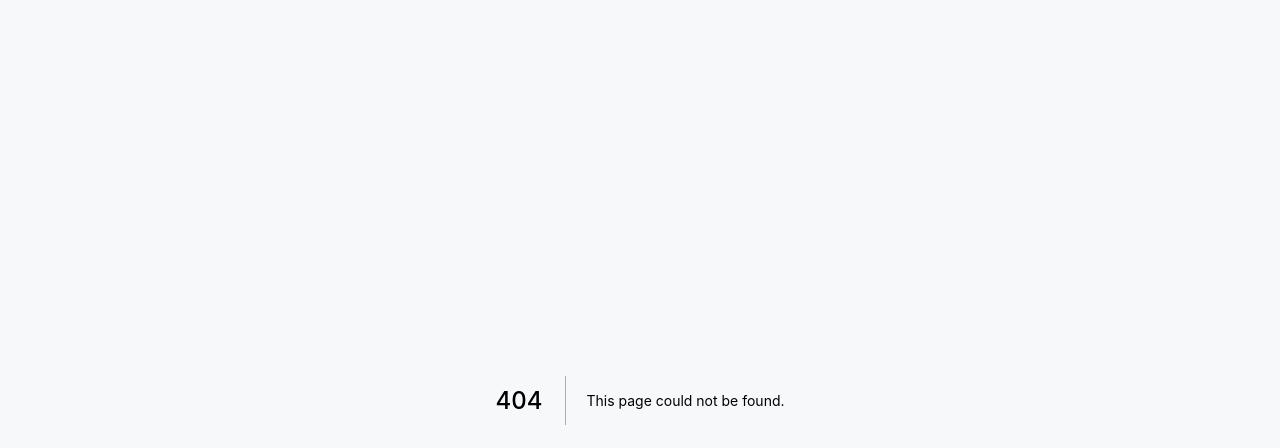
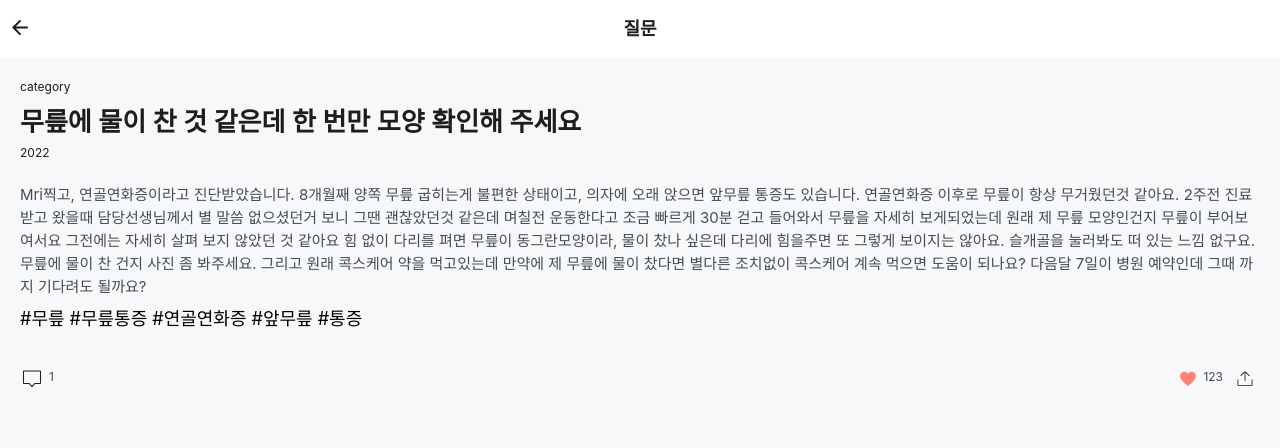
Before and after one commit to team-dorandoran/fe_medikit, a Next.js app: page /qnadetail in a window 1280 px wide. Before the commit this address had no page. Shown: the top 448 px of the page. Built offline with nearby package versions, Linux system fonts and the light colour scheme; a web font is replaced by a local one.

Commit message:
wip: qna detail

```diff
--- a/src/components/common/Cards/constants.ts
+++ b/src/components/common/Cards/constants.ts
@@ -1,5 +1,6 @@
 export const example = [
   {
+    id: '1',
     category: '무릎',
     question: '무릎이 아파요',
     answer: '아프면 병원 가세요.',
@@ -8,6 +9,7 @@ export const example = [
     isLiked: true,
   },
   {
+    id: '2',
     category: '무릎',
     question: '무릎이 아파요',
     answer: '아프면 병원 가세요.',
@@ -16,6 +18,7 @@ export const example = [
     isLiked: false,
   },
   {
+    id: '3',
     category: '무릎',
     question: '무릎이 아파요',
     answer: '아프면 병원 가세요.',
--- a/src/components/common/Text/index.tsx
+++ b/src/components/common/Text/index.tsx
@@ -9,17 +9,17 @@ const Text = styled('span', {
       white: { color: '$white' },
     },
     size: {
-      h1: { fontSize: '32px' },
-      h2: { fontSize: '26px' },
-      h4: { fontSize: '18px' },
+      h1: { fontSize: '$H1' },
+      h2: { fontSize: '$H2' },
+      h4: { fontSize: '$H4' },
       body1: { fontSize: '15px' },
-      body2: { fontSize: '12px' },
-      body3: { fontSize: '11px' },
-      caption: { fontSize: '10px' },
+      body2: { fontSize: '$BODY2' },
+      body3: { fontSize: '$BODY3' },
+      caption: { fontSize: '$CAPTION' },
     },
     weight: {
-      bold: { fontWeight: 700 },
-      semiBold: { fontWeight: 600 },
+      bold: { fontWeight: '$bold' },
+      semiBold: { fontWeight: '$semiBold' },
       normal: { fontWeight: 400 },
     },
   },
--- /dev/null
+++ b/src/components/common/_Icons/index.tsx
@@ -0,0 +1,6 @@
+import IconMessage from 'assets/svg/iconMessage.svg'
+import IconHeartFilled from 'assets/svg/iconHeartFilled.svg'
+import IconHeart from 'assets/svg/iconHeart.svg'
+import IconShare from 'assets/svg/iconShare.svg'
+
+export { IconMessage, IconHeartFilled, IconHeart, IconShare }
--- a/src/components/common/_Layouts/headers/BoardHeader/BoardHeader.tsx
+++ b/src/components/common/_Layouts/headers/BoardHeader/BoardHeader.tsx
@@ -2,6 +2,7 @@ import { styled } from 'styles/globalStitches'
 import { useRouter } from 'next/router'
 
 import IconBack from 'assets/svg/iconBack.svg'
+import Text from 'components/common/Text'
 interface BoardHeaderProps {
   title?: string
 }
@@ -14,7 +15,9 @@ const BoardHeader = ({ title }: BoardHeaderProps) => {
       <button onClick={() => router.back()}>
         <IconBack />
       </button>
-      <h1>{title}</h1>
+      <Text size="h4" weight="semiBold">
+        {title}
+      </Text>
     </Wrapper>
   )
 }
--- a/src/components/common/_Layouts/layouts/BoardLayout/BoardLayout.module.scss
+++ /dev/null
@@ -1,6 +0,0 @@
-.contentWrapper {
-  width: 100%;
-  height: calc(100vh - 57px);
-  background-color: #f7f8f9;
-  font-size: 18px;
-}
--- a/src/components/common/_Layouts/layouts/BoardLayout/BoardLayout.tsx
+++ b/src/components/common/_Layouts/layouts/BoardLayout/BoardLayout.tsx
@@ -1,3 +1,4 @@
+import { styled } from 'styles/globalStitches'
 import styles from './BoardLayout.module.scss'
 
 interface HomeLayoutProps {
@@ -15,10 +16,18 @@ const BoardLayout = ({
   return (
     <>
       {header}
-      <div className={styles.contentWrapper}>{content}</div>
+      <Wrapper>{content}</Wrapper>
       {footer}
     </>
   )
 }
 
 export default BoardLayout
+
+const Wrapper = styled('div', {
+  width: '100%',
+  height: 'calc(100vh - 57px)',
+  backgroundColor: '$GRAY1',
+  fontSize: '18px',
+  padding: '24px 20px',
+})
--- a/src/components/elements/HomePage/_fragments/RecentKeyword.tsx
+++ b/src/components/elements/HomePage/_fragments/RecentKeyword.tsx
@@ -1,4 +1,3 @@
-import { Stack } from '@mui/material'
 import Badge from 'components/common/Badge'
 import Col from 'components/common/_Grid/Col'
 import { Title } from './_style'
@@ -12,12 +11,12 @@ const RecentKeyword = () => {
           css={{ width: 'fit-content' }}
           iconPosition="prefix"
           title="무릎이 아파요"
-        />{' '}
+        />
         <Badge
           css={{ width: 'fit-content' }}
           iconPosition="prefix"
           title="무릎이 아파요"
-        />{' '}
+        />
         <Badge
           css={{ width: 'fit-content' }}
           iconPosition="prefix"
--- /dev/null
+++ b/src/components/elements/QnaDetail/QnaDetail.tsx
@@ -0,0 +1,14 @@
+import BoardHeader from 'components/common/_Layouts/headers/BoardHeader/BoardHeader'
+import BoardLayout from 'components/common/_Layouts/layouts/BoardLayout/BoardLayout'
+import QnaDetailContent from './_fragments/QnaDetailContent'
+
+const QnaDetail = () => {
+  return (
+    <BoardLayout
+      header={<BoardHeader title="질문" />}
+      content={QnaDetailContent()}
+    />
+  )
+}
+
+export default QnaDetail
--- /dev/null
+++ b/src/components/elements/QnaDetail/_fragments/QnaDetailContent.tsx
@@ -0,0 +1,96 @@
+import Text from 'components/common/Text'
+import Col from 'components/common/_Grid/Col'
+import Row from 'components/common/_Grid/Row'
+import {
+  IconHeart,
+  IconHeartFilled,
+  IconMessage,
+  IconShare,
+} from 'components/common/_Icons'
+import { styled } from 'styles/globalStitches'
+
+const QnaDetailContent = () => {
+  return (
+    <Col>
+      <Category size="body2">category</Category>
+      <Title size="h2" weight="semiBold" as="h1">
+        무릎에 물이 찬 것 같은데 한 번만 모양 확인해 주세요
+      </Title>
+      <Date size="body2">2022</Date>
+      <Content size="body1" color="secondary" as="p">
+        Mri찍고, 연골연화증이라고 진단받았습니다. 8개월째 양쪽 무릎 굽히는게
+        불편한 상태이고, 의자에 오래 앉으면 앞무릎 통증도 있습니다. 연골연화증
+        이후로 무릎이 항상 무거웠던것 같아요. 2주전 진료받고 왔을때
+        담당선생님께서 별 말씀 없으셨던거 보니 그땐 괜찮았던것 같은데 며칠전
+        운동한다고 조금 빠르게 30분 걷고 들어와서 무릎을 자세히 보게되었는데
+        원래 제 무릎 모양인건지 무릎이 부어보여서요 그전에는 자세히 살펴 보지
+        않았던 것 같아요 힘 없이 다리를 펴면 무릎이 동그란모양이라, 물이 찼나
+        싶은데 다리에 힘을주면 또 그렇게 보이지는 않아요. 슬개골을 눌러봐도 떠
+        있는 느낌 없구요. 무릎에 물이 찬 건지 사진 좀 봐주세요. 그리고 원래
+        콕스케어 약을 먹고있는데 만약에 제 무릎에 물이 찼다면 별다른 조치없이
+        콕스케어 계속 먹으면 도움이 되나요? 다음달 7일이 병원 예약인데 그때 까지
+        기다려도 될까요?
+      </Content>
+      <Tags>#무릎 #무릎통증 #연골연화증 #앞무릎 #통증</Tags>
+      <IconRow align="center" css={{ gap: '5px' }}>
+        <Row>
+          <IconMessage />
+          <Text color="secondary" size="body2">
+            1
+          </Text>
+        </Row>
+
+        <Row>
+          <Row>
+            <IconHeartFilled />
+            <Text css={{ marginRight: '12px' }} color="secondary" size="body2">
+              123
+            </Text>
+            <IconShare />
+          </Row>
+        </Row>
+      </IconRow>
+    </Col>
+  )
+}
+
+export default QnaDetailContent
+
+const Category = styled(Text, {
+  marginBottom: '16px',
+  fontSize: '$BODY2',
+})
+
+const Title = styled(Text, {
+  marginBottom: '12px',
+})
+
+const Date = styled(Text, {
+  marginBottom: '24px',
+})
+
+const Content = styled(Text, {
+  flex: 1,
+  marginBottom: '12px',
+  lineHeight: '23px',
+})
+
+const Tags = styled(Row, {
+  marginBottom: '34px',
+})
+
+IconShare.toString = () => '.icon-share'
+
+const IconRow = styled(Row, {
+  justifyContent: 'space-between',
+
+  '& div': { alignItems: 'center' },
+
+  '& svg': {
+    marginTop: '5px',
+    height: '24px',
+    verticalAlign: 'center',
+    marginRight: '5px',
+    cursor: 'pointer',
+  },
+})
--- /dev/null
+++ b/src/components/elements/QnaDetail/index.ts
@@ -0,0 +1,3 @@
+import QnaDetail from './QnaDetail'
+
+export default QnaDetail
--- /dev/null
+++ b/src/pages/qnadetail.tsx
@@ -0,0 +1,7 @@
+import QnaDetail from 'components/elements/QnaDetail'
+
+const qnadetail = () => {
+  return QnaDetail()
+}
+
+export default qnadetail
```
Also changed, not shown: src/assets/svg/iconShare.svg (added).
